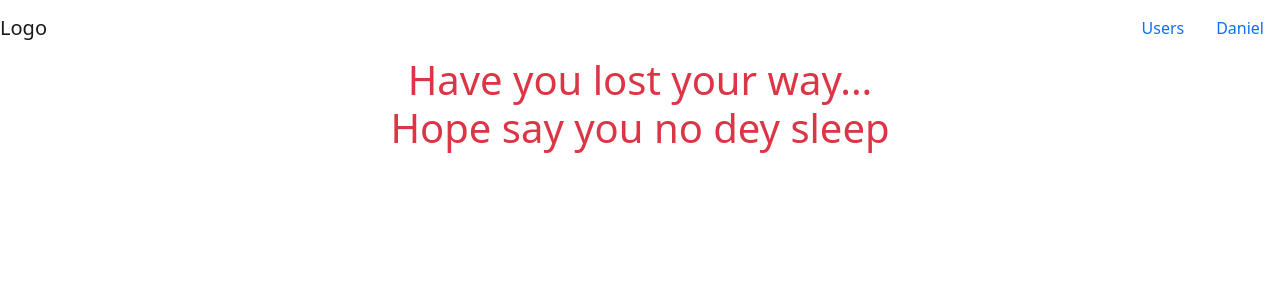
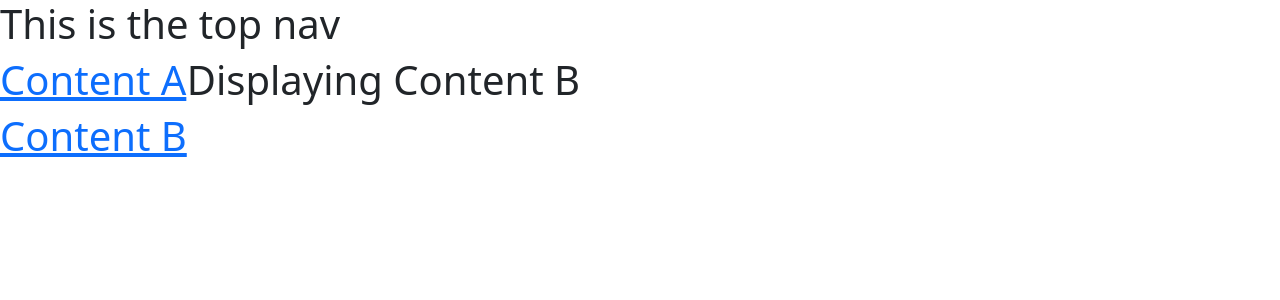
Before and after one commit to Danitife/ReactApril, a React (Create React App) app: page /contentb in a window 1280 px wide. Shown: the top 300 px of the page. Built offline with nearby package versions, Linux system fonts and the light colour scheme.

Commit message:
made a youtube layout

```diff
--- a/src/App.js
+++ b/src/App.js
@@ -4,15 +4,16 @@ import Home from './components/Home/Home';
 import Users from './components/Users';
 import Daniel from './Daniel';
 import NotFound from './components/NotFound';
+import Display from './components/Display';
+import ContentA from './components/Youtube/ContentA';
+import ContentB from './components/Youtube/ContentB';
 
 function App() {
   return (
     <>
       <Routes>
-        <Route path="/" element={<Home />} />
-        <Route path='/home' element={<Navigate to="/" />} />
-        <Route path='/users' element={<Users />} />
-        <Route path='/daniel' element={<Daniel />} />
+        <Route path='/' element={<ContentA />} />
+        <Route path='/contentb' element={<ContentB />} />
         <Route path="*" element={<NotFound />} />
       </Routes>
     </>
--- /dev/null
+++ b/src/components/Display.js
@@ -0,0 +1,24 @@
+import React from 'react'
+
+const Display = () => {
+  return (
+    <div>
+        <h1>Lorem ipsum dolor sit amet, consectetur adipisicing elit. Architecto aliquam, porro illum fugiat ex in sint autem ipsa unde! Accusamus unde non harum similique doloremque ducimus enim ut nostrum aliquid.</h1>
+        <h1>Lorem ipsum dolor sit amet, consectetur adipisicing elit. Architecto aliquam, porro illum fugiat ex in sint autem ipsa unde! Accusamus unde non harum similique doloremque ducimus enim ut nostrum aliquid.</h1>
+        <h1>Lorem ipsum dolor sit amet, consectetur adipisicing elit. Architecto aliquam, porro illum fugiat ex in sint autem ipsa unde! Accusamus unde non harum similique doloremque ducimus enim ut nostrum aliquid.</h1>
+        <h1>Lorem ipsum dolor sit amet, consectetur adipisicing elit. Architecto aliquam, porro illum fugiat ex in sint autem ipsa unde! Accusamus unde non harum similique doloremque ducimus enim ut nostrum aliquid.</h1>
+        <h1>Lorem ipsum dolor sit amet, consectetur adipisicing elit. Architecto aliquam, porro illum fugiat ex in sint autem ipsa unde! Accusamus unde non harum similique doloremque ducimus enim ut nostrum aliquid.</h1>
+        <h1>Lorem ipsum dolor sit amet, consectetur adipisicing elit. Architecto aliquam, porro illum fugiat ex in sint autem ipsa unde! Accusamus unde non harum similique doloremque ducimus enim ut nostrum aliquid.</h1>
+        <h1>Lorem ipsum dolor sit amet, consectetur adipisicing elit. Architecto aliquam, porro illum fugiat ex in sint autem ipsa unde! Accusamus unde non harum similique doloremque ducimus enim ut nostrum aliquid.</h1>
+        <h1>Lorem ipsum dolor sit amet, consectetur adipisicing elit. Architecto aliquam, porro illum fugiat ex in sint autem ipsa unde! Accusamus unde non harum similique doloremque ducimus enim ut nostrum aliquid.</h1>
+        <h1>Lorem ipsum dolor sit amet, consectetur adipisicing elit. Architecto aliquam, porro illum fugiat ex in sint autem ipsa unde! Accusamus unde non harum similique doloremque ducimus enim ut nostrum aliquid.</h1>
+        <h1>Lorem ipsum dolor sit amet, consectetur adipisicing elit. Architecto aliquam, porro illum fugiat ex in sint autem ipsa unde! Accusamus unde non harum similique doloremque ducimus enim ut nostrum aliquid.</h1>
+        <h1>Lorem ipsum dolor sit amet, consectetur adipisicing elit. Architecto aliquam, porro illum fugiat ex in sint autem ipsa unde! Accusamus unde non harum similique doloremque ducimus enim ut nostrum aliquid.</h1>
+        <h1>Lorem ipsum dolor sit amet, consectetur adipisicing elit. Architecto aliquam, porro illum fugiat ex in sint autem ipsa unde! Accusamus unde non harum similique doloremque ducimus enim ut nostrum aliquid.</h1>
+        <h1>Lorem ipsum dolor sit amet, consectetur adipisicing elit. Architecto aliquam, porro illum fugiat ex in sint autem ipsa unde! Accusamus unde non harum similique doloremque ducimus enim ut nostrum aliquid.</h1>
+        <h1>Lorem ipsum dolor sit amet, consectetur adipisicing elit. Architecto aliquam, porro illum fugiat ex in sint autem ipsa unde! Accusamus unde non harum similique doloremque ducimus enim ut nostrum aliquid.</h1>
+    </div>
+  )
+}
+
+export default Display
--- /dev/null
+++ b/src/components/Youtube/ContentA.js
@@ -0,0 +1,11 @@
+import React from 'react'
+
+const ContentA = () => {
+  return (
+    <div>
+        <h1>Displaying Content A</h1>
+    </div>
+  )
+}
+
+export default ContentA
--- /dev/null
+++ b/src/components/Youtube/ContentB.js
@@ -0,0 +1,11 @@
+import React from 'react'
+
+const ContentB = () => {
+  return (
+    <div>
+        <h1>Displaying Content B</h1>
+    </div>
+  )
+}
+
+export default ContentB
--- /dev/null
+++ b/src/components/Youtube/SideNav.js
@@ -0,0 +1,12 @@
+import React from 'react'
+import { Link } from 'react-router-dom'
+const SideNav = () => {
+  return (
+    <div>
+        <h1><Link to='/'>Content A</Link></h1>
+        <h1><Link to='/contentb'>Content B</Link></h1>
+    </div>
+  )
+}
+
+export default SideNav
--- /dev/null
+++ b/src/components/Youtube/TopNav.js
@@ -0,0 +1,11 @@
+import React from 'react'
+
+const TopNav = () => {
+  return (
+    <div>
+        <h1>This is the top nav</h1>
+    </div>
+  )
+}
+
+export default TopNav
--- a/src/index.js
+++ b/src/index.js
@@ -8,14 +8,19 @@ import 'bootstrap/dist/css/bootstrap.min.css'
 import Navbar from './components/Navbar';
 import Users from './components/Users';
 import Home from './components/Home/Home';
+import TopNav from './components/Youtube/TopNav';
+import SideNav from './components/Youtube/SideNav';
 import { BrowserRouter } from 'react-router-dom';
 
 const root = ReactDOM.createRoot(document.getElementById('root'));
 root.render(
   <React.StrictMode>
     <BrowserRouter>
-      <Navbar />
-      <App />
+      <TopNav />
+      <div className='d-flex'>
+        <SideNav />
+        <App />
+      </div>
 
     </BrowserRouter>
   </React.StrictMode>
```
